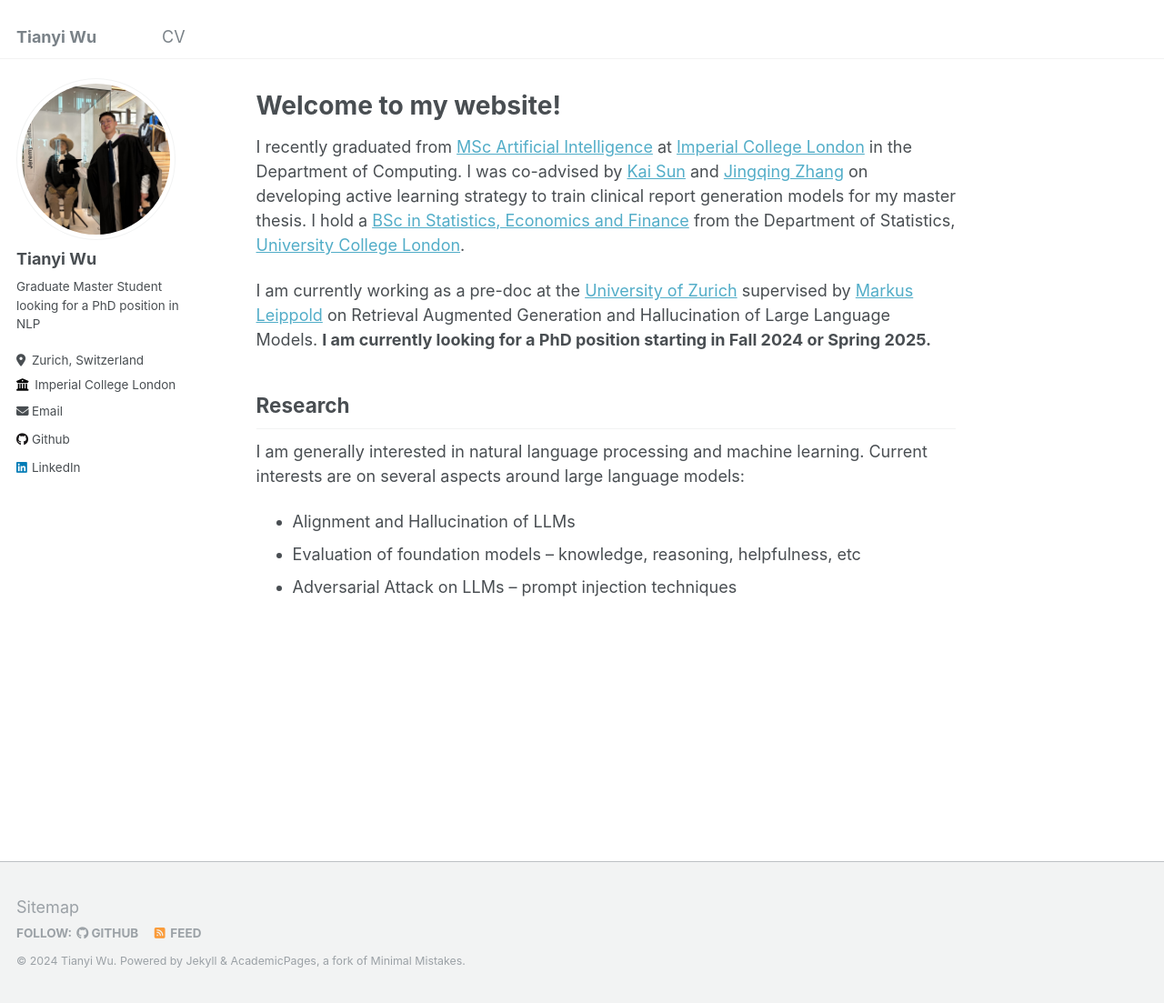
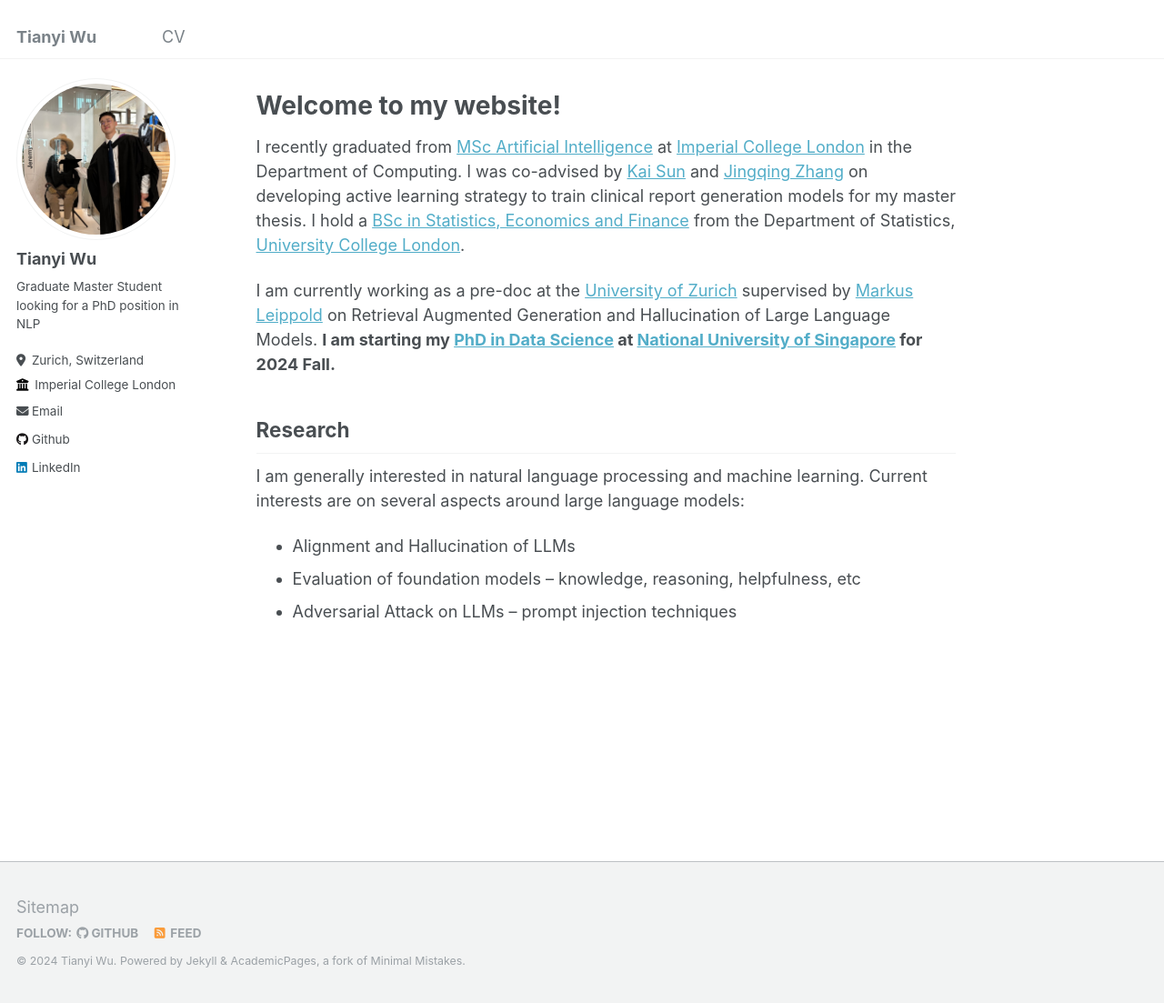
Before and after one commit to AndrewWTY/andrewwty.github.io, a Jekyll site: the page built from _pages/about.md, in a window 1280 px wide and 1103 px high. Shown: the whole window at 91% size. Built offline with Jekyll 4.4.1, drawn with Linux system fonts in a browser that asks for light colours.

Commit message:
update phd status

```diff
--- a/_includes/_links_lib.md
+++ b/_includes/_links_lib.md
@@ -11,3 +11,5 @@
 [tencent]:https://www.tencent.com/
 [hkex]:https://www.hkex.com.hk/?sc_lang=en
 [haitong]:https://www.haitongib.com/en/where-we-are/hong-kong
+[nus]:https://nus.edu.sg/
+[nus_ds]:https://isep.nus.edu.sg/nus-phd-data-science/
--- a/_pages/about.md
+++ b/_pages/about.md
@@ -11,7 +11,7 @@ redirect_from:
 
 I recently graduated from [MSc Artificial Intelligence][msc_ai] at [Imperial College London][ic] in the Department of Computing. I was co-advised by [Kai Sun][kai_sun] and [Jingqing Zhang][jingqing_zhang] on developing active learning strategy to train clinical report generation models for my master thesis. I hold a [BSc in Statistics, Economics and Finance][bsc_sef] from the Department of Statistics, [University College London][ucl].
 
-I am currently working as a pre-doc at the [University of Zurich][uzh] supervised by [Markus Leippold][markus_leippold] on Retrieval Augmented Generation and Hallucination of Large Language Models. **I am currently looking for a PhD position starting in Fall 2024 or Spring 2025.**
+I am currently working as a pre-doc at the [University of Zurich][uzh] supervised by [Markus Leippold][markus_leippold] on Retrieval Augmented Generation and Hallucination of Large Language Models. **I am starting my [PhD in Data Science][nus_ds] at [National University of Singapore][nus] for 2024 Fall.**
 
 ## Research
 
```
